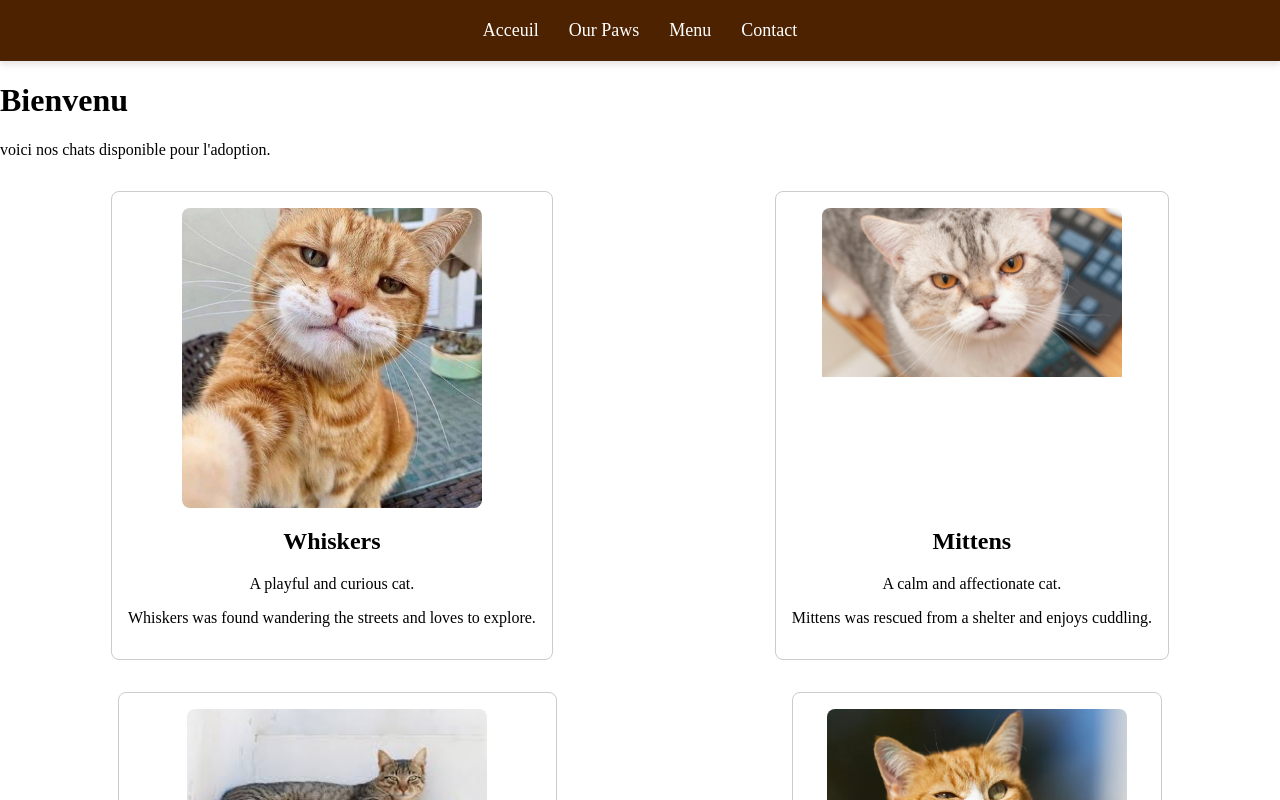
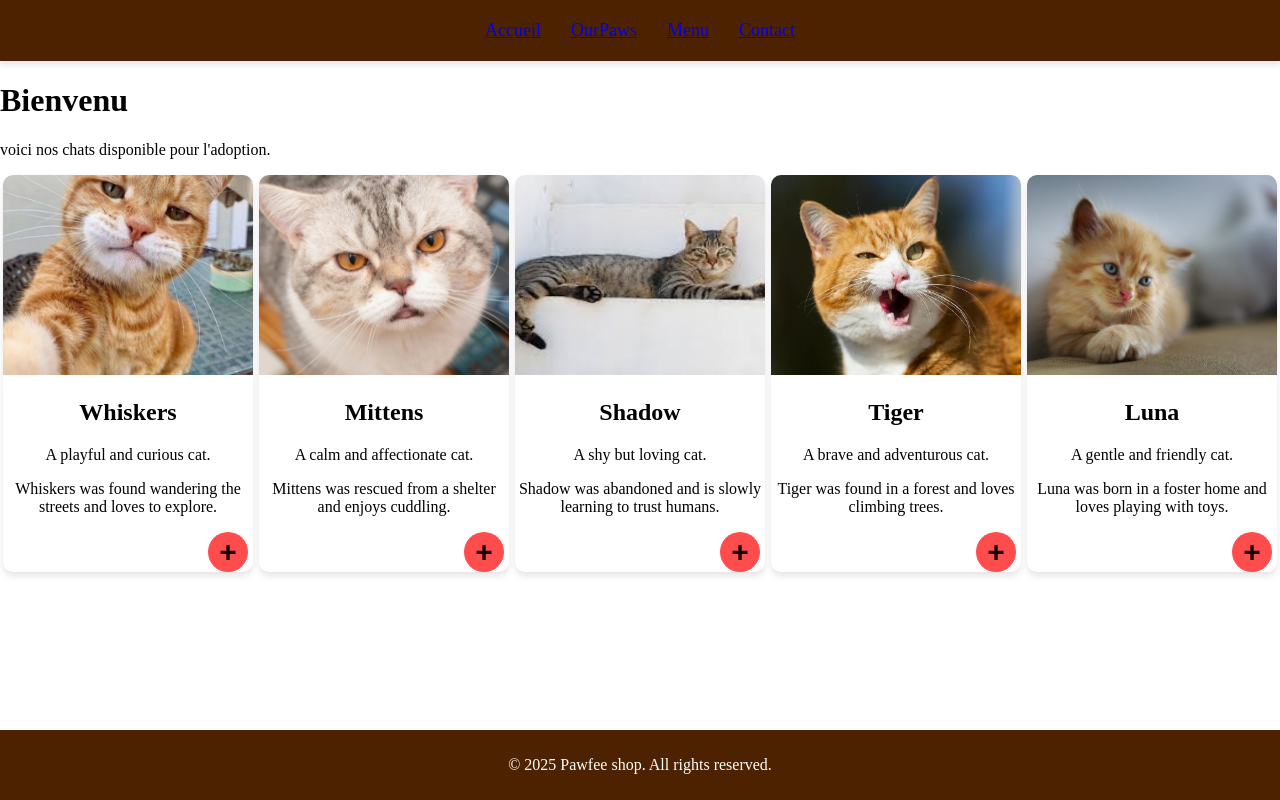
Before and after one commit to mekency/pawfee, a Next.js app: page /OurPaws in a window 1280 px wide. Shown: the top 800 px of the page. Built offline with nearby package versions, Linux system fonts and the light colour scheme.

Commit message:
creation de laison pour les pages et amélioration du disgn de la page OurPaws

```diff
--- a/components/CatCard.jsx
+++ b/components/CatCard.jsx
@@ -10,6 +10,7 @@ export default function CatCard({ image, name, description, story }) {
       <h2>{name}</h2>
       <p>{description}</p>
       <p>{story}</p>
+      <button className={styles.detailButton}>+</button>
     </div>
   );
 }
--- a/components/CatCard.module.css
+++ b/components/CatCard.module.css
@@ -1,26 +1,75 @@
+
+.card-container {
+  display: flex;
+  justify-content: space-around;
+  align-items: flex-start;
+  flex-wrap: wrap;
+  gap: 20px;
+  background-color: #f7f7f7;
+  padding: 20px;
+}
+
+/* le style pour chaque carte */
 .card {
-    border: 1px solid #ccc;
-    border-radius: 8px;
-    padding: 16px;
-    text-align: center;
-    margin: 16px;
-    transition: transform 0.2s;
-  }
+  background-color: #ffffff;
+  border-radius: 10px;
+  box-shadow: 0 4px 6px rgba(0, 0, 0, 0.1);
+  overflow: hidden;
+  width: 250px;
+  text-align: center;
+  transition: transform 0.3s ease, box-shadow 0.3s ease;
+}
 
-  .imageContainer {
-    overflow: hidden;
-    border-radius: 8px;
-    width: 300px;
-    height: 300px;
-    margin: 0 auto;
-  }
+.card:hover {
+  transform: translateY(-10px);
+  box-shadow: 0 8px 16px rgba(0, 0, 0, 0.2);
+}
 
-  .image {
-    width: 100%;
-    height: auto;
-    transition: transform 0.2s;
-  }
+/*image style */
+.card img {
+  width: 100%;
+  height: 200px;
+  object-fit: cover;
+}
 
-  .imageContainer:hover .image {
-    transform: scale(1.1);
-  }
+.card-content {
+  padding: 15px;
+  font-family: 'Arial', sans-serif;
+  color: #333;
+}
+
+/* Style pour le titre */
+.card-title {
+  font-size: 18px;
+  font-weight: bold;
+  margin-bottom: 10px;
+}
+
+/* Style pour la description */
+.card-description {
+  font-size: 14px;
+  color: #777;
+}
+
+/* personalisation du button */
+.detailButton{
+  margin-left: 80%;
+  width: 40px;
+  height: 40px;
+  background-color: #ff4c4c;
+  color: rgb(18, 2, 2);
+  border: none;
+  border-radius: 80%;
+  font-size: 30px;
+  font-weight: bold;
+  cursor: pointer;
+  transition: background-color 0.3s ease;
+}
+
+.detailButton:hover {
+  background-color: #ff7878;
+}
+
+.card-button:hover {
+  background-color: #864717;
+}
--- a/components/Header.jsx
+++ b/components/Header.jsx
@@ -1,14 +1,24 @@
 import styles from './Header.module.css';
+import Link from 'next/link';
 
+//ajoute de liaison pour les pages
 export default function Header() {
-  return (
-    <header className={styles.header}>
+  return ( <header className={styles.header}>
+
       <nav>
         <ul className={styles.nav}>
-          <li>Acceuil</li>
-          <li>Our Paws</li>
-          <li>Menu</li>
-          <li>Contact</li>
+            <li>
+              <Link  href="/">Accueil</Link>
+            </li>
+            <li>
+              <Link href="/ourpaws">OurPaws</Link>
+            </li>
+            <li>
+              <Link href="/">Menu</Link>
+            </li>
+            <li>
+              <Link href="/">Contact</Link>
+            </li>
         </ul>
       </nav>
     </header>
```
Also changed, not shown: app/OurPaws/page.jsx (renamed from app/OurPaws/page.js, +6 -1 lines), app/layout.jsx (renamed from app/layout.js), app/page.jsx (renamed from app/page.js).
